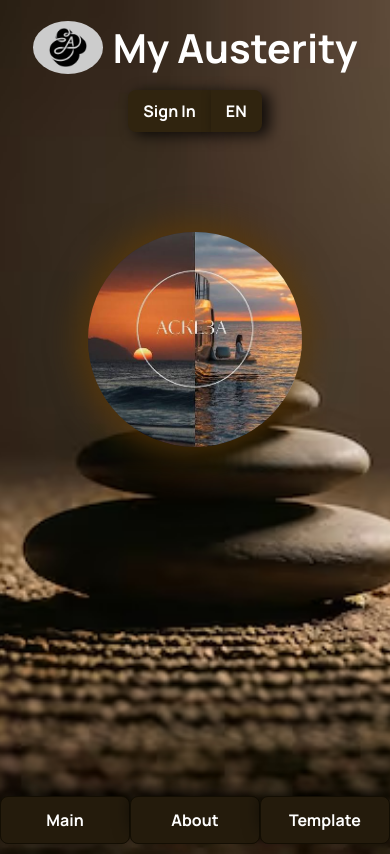
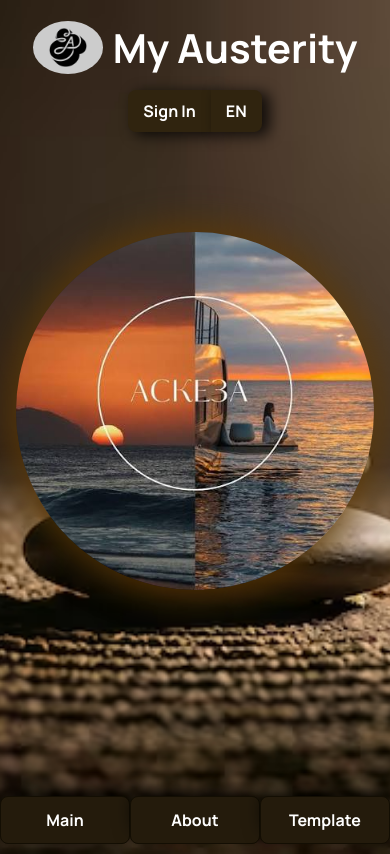
Before and after one commit to Troll1984/my-austerity, a website built with Vite: page example.html in a window 390 px wide. Built offline with nearby package versions, Linux system fonts and the light colour scheme; no server answers.

Commit message:
save31-4

```diff
--- a/src/stylesSCSS/headerExample.scss
+++ b/src/stylesSCSS/headerExample.scss
@@ -13,6 +13,9 @@
         @media(max-width: 1200px) {
         width: 60%;
         margin-top: 100px;
+        @media(max-width: 600px) {
+                width: 100%;
+        }
         }
         img {
         display: block;
```
